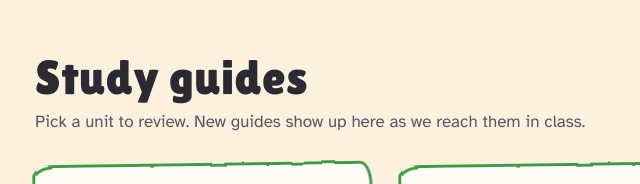
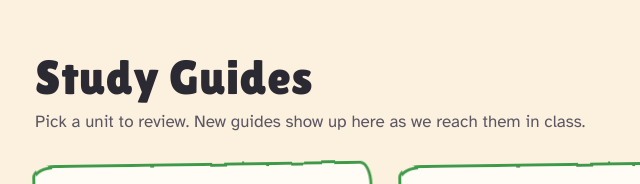
Before and after one commit to brimmer-tech/ap-csp, a plain HTML site: page index.html in a window 1280 px wide. Shown: the part 393-577 px from the top of the page, 69-709 px from the left. Drawn offline with Linux system fonts and the light colour scheme.

Commit message:
Change 'Study guides' to 'Study Guides'

```diff
--- a/index.html
+++ b/index.html
@@ -161,7 +161,7 @@
 
     <main>
       <section aria-labelledby="guides">
-        <h2 id="guides">Study guides</h2>
+        <h2 id="guides">Study Guides</h2>
         <p class="note">Pick a unit to review. New guides show up here as we reach them in class.</p>
         <div class="grid">
           <a class="card sketch" href="https://brimmer-tech.github.io/ap-csp/unit3.html">
```
